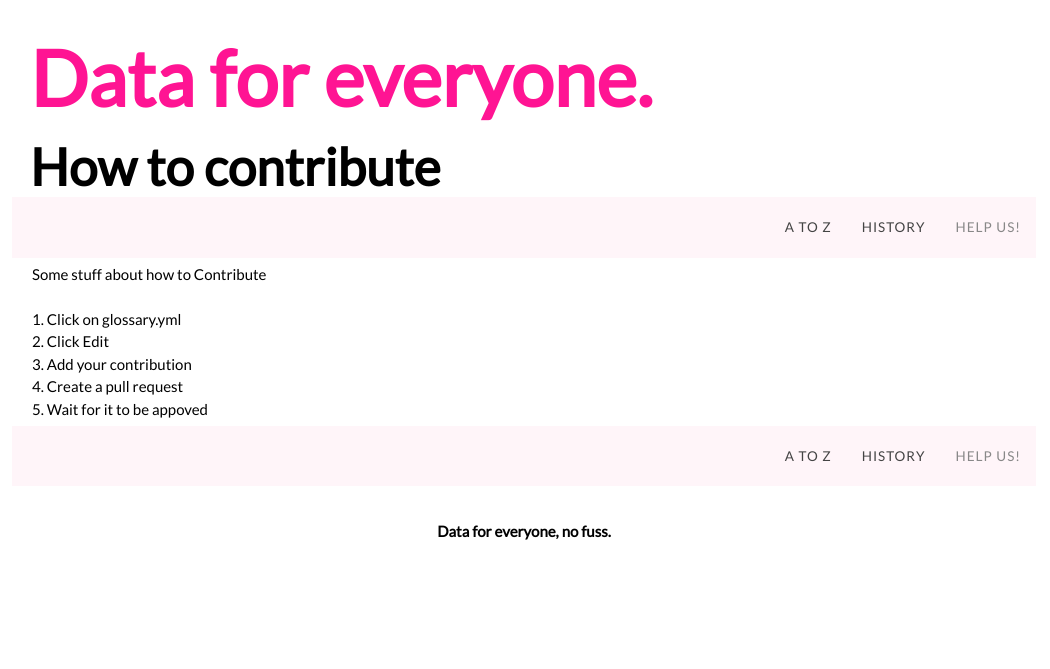
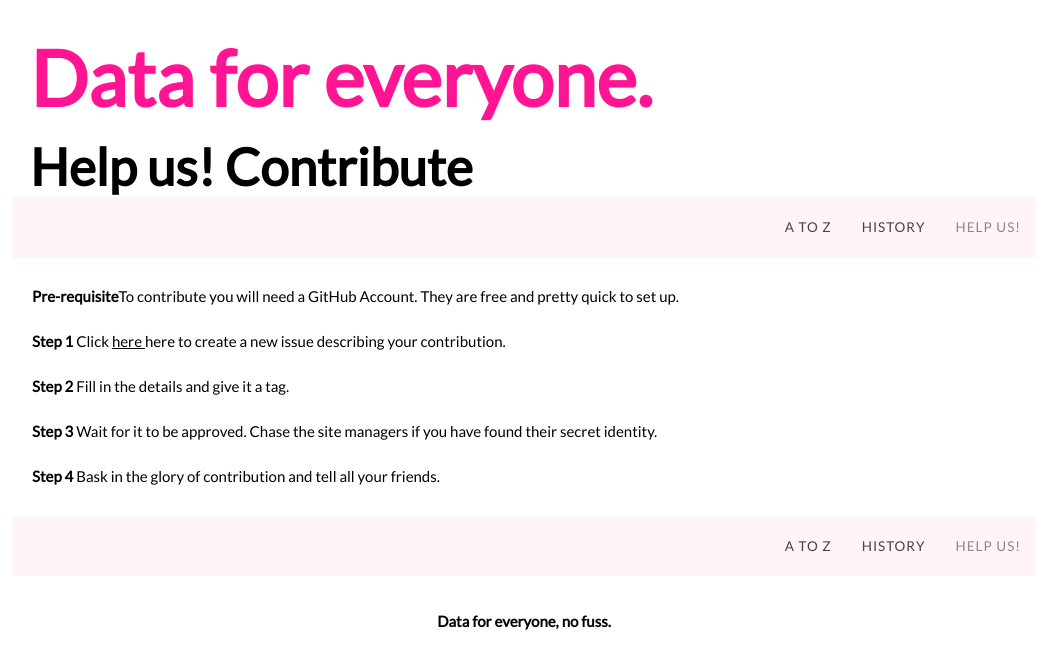
Before and after one commit to unleashyourdata/open_data_glossary, a Jekyll site: the page built from contribute.html, in a window 1280 px wide. Shown: the top 669 px of the page, without its empty margins (116-1166 px from the left). Built offline with Jekyll 4.4.1, drawn with Linux system fonts in a browser that asks for light colours.

Commit message:
Update contribute.html

```diff
--- a/contribute.html
+++ b/contribute.html
@@ -1,12 +1,16 @@
 ---
 layout: single_column_layout
 title: Contribution
-hero_text: How to contribute
+hero_text: Help us! Contribute
 ---
-Some stuff about how to Contribute
+<br>
+<strong>Pre-requisite</strong>To contribute you will need a GitHub Account. They are free and pretty quick to set up.
 <br><br>
-1. Click on glossary.yml<br>
-2. Click Edit<br>
-3. Add your contribution<br>
-4. Create a pull request<br>
-5. Wait for it to be appoved<br>
+<strong>Step 1</strong> Click <a href='https://github.com/unleashyourdata/open_data_glossary/issues/new'>here </a>here to create a new issue describing your contribution.
+<br><br>
+<strong>Step 2</strong> Fill in the details and give it a tag.
+<br><br>
+<strong>Step 3</strong> Wait for it to be approved. Chase the site managers if you have found their secret identity.
+<br><br>
+<strong>Step 4</strong> Bask in the glory of contribution and tell all your friends.
+<br><br>
```
